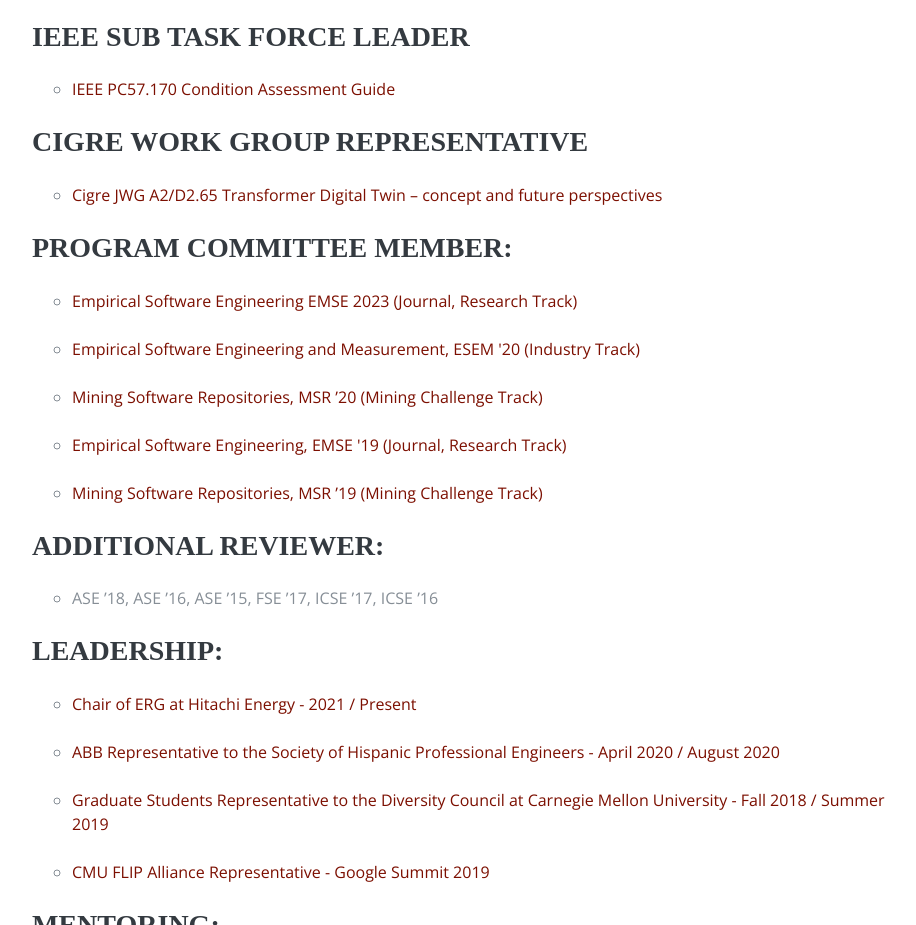
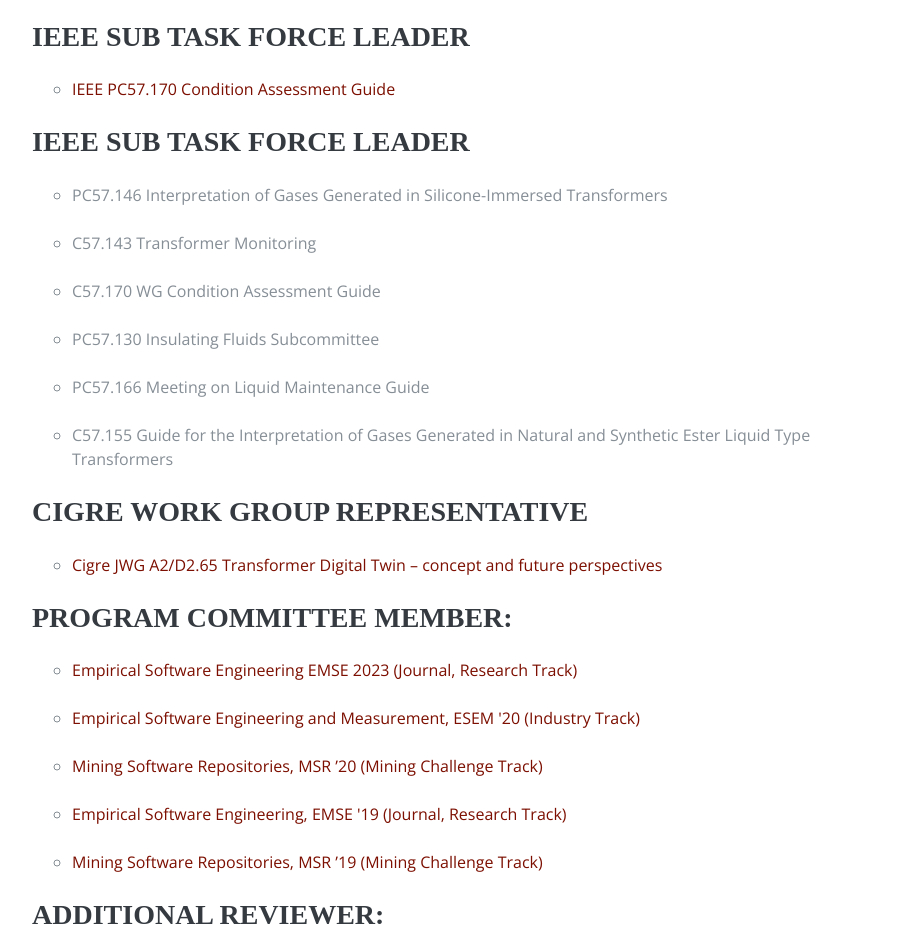
Before and after one commit to mausotog/mausotog.github.io, a website: page index.html in a window 1280 px wide. Shown: the part 4900-5825 px from the top of the page, without its empty margins (328-1244 px from the left). Drawn offline with nearby package versions, Linux system fonts and the light colour scheme; a web font is replaced by a local one.

Commit message:
Update index.html

```diff
--- a/index.html
+++ b/index.html
@@ -388,7 +388,17 @@
 			<h3 class="mb-0">IEEE Sub Task Force Leader</h3>
 			 <ul> <br>
 				<li><a href="https://standards.ieee.org/ieee/C57.170/7694/">IEEE PC57.170 Condition Assessment Guide</a></li><br>
-		         </ul>
+			</ul>
+
+			<h3 class="mb-0">IEEE Sub Task Force Leader</h3>
+			<ul> <br>
+				<li> PC57.146 Interpretation of Gases Generated in Silicone-Immersed Transformers</li><br>
+				<li> C57.143 Transformer Monitoring</li><br>
+				<li> C57.170 WG Condition Assessment Guide</li><br>
+				<li> PC57.130 Insulating Fluids Subcommittee</li><br>
+				<li> PC57.166 Meeting on Liquid Maintenance Guide</li><br>
+				<li> C57.155 Guide for the Interpretation of Gases Generated in Natural and Synthetic Ester Liquid Type Transformers</li><br>
+			</ul>
 
 			<h3 class="mb-0">Cigre Work Group Representative</h3>
 			 <ul> <br>
```
